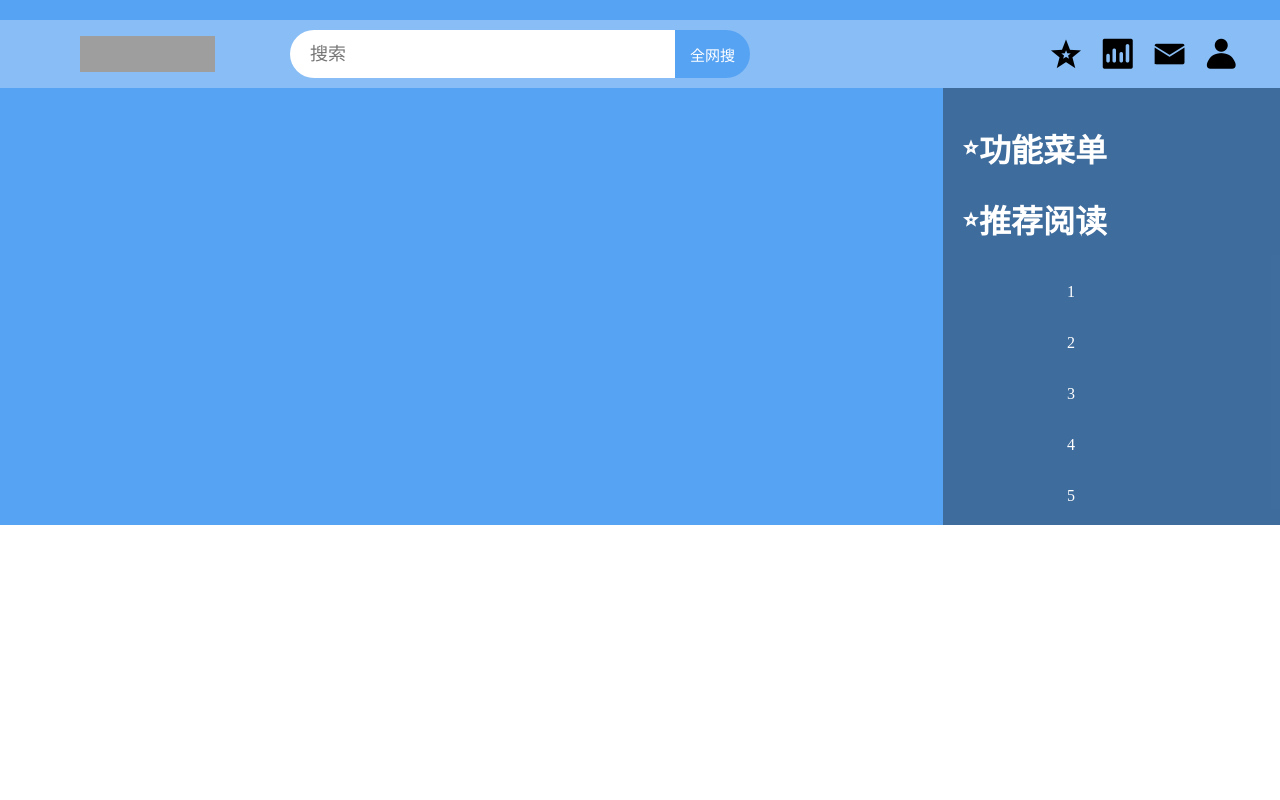
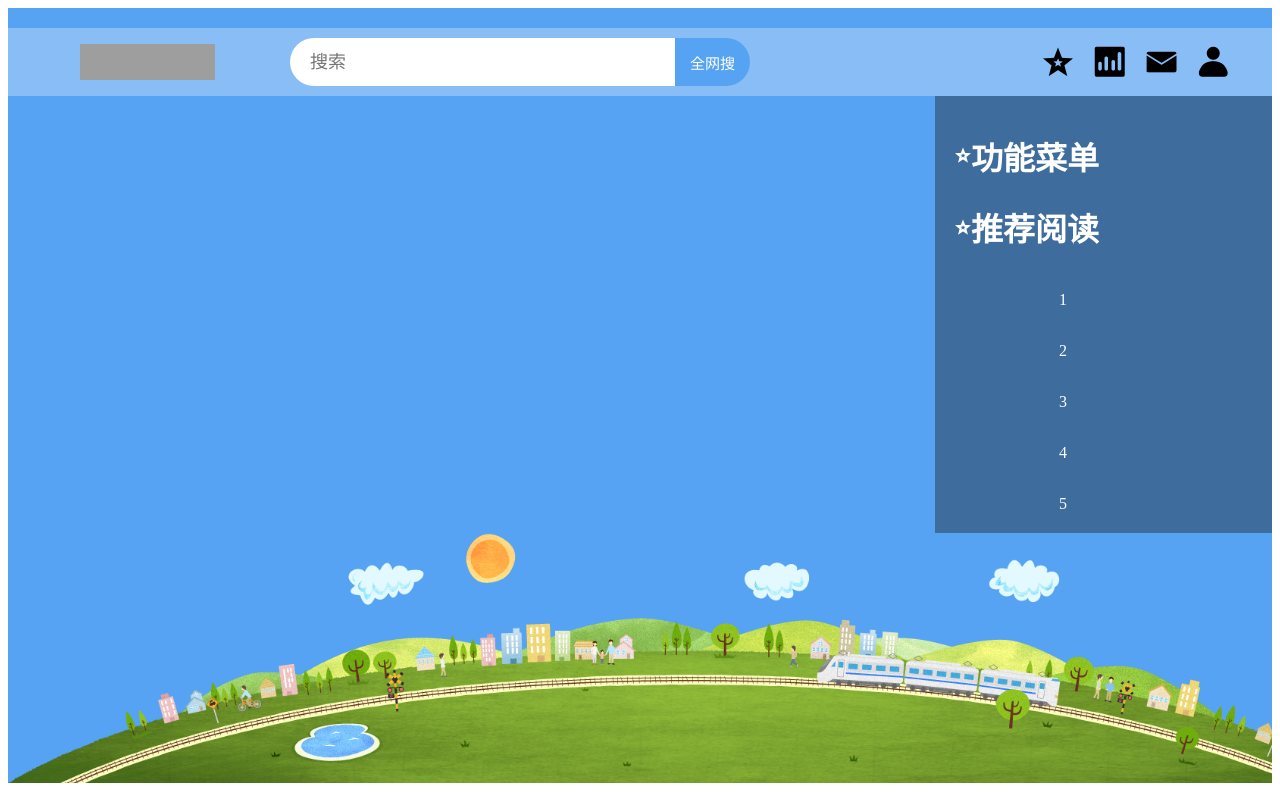
Before and after one commit to Superwzw/vue-energy, a Vue app in the folder vue-energy/: page /#/ in a window 1280 px wide. Built offline with nearby package versions, Linux system fonts and the light colour scheme; grey boxes are pictures that could not be loaded; what iview would draw is missing.

Commit message:
footer init

```diff
--- a/vue-energy/src/App.vue
+++ b/vue-energy/src/App.vue
@@ -4,9 +4,11 @@
   </div>
 </template>
 
-<style>
-  html,body{
+<style lang="stylus" scoped>
+  html,body
     padding: 0;
     margin: 0;
-  }
+  // #app
+  // 	heigth:2000px;
+  // 	border:10px solid green;
 </style>
--- /dev/null
+++ b/vue-energy/src/components/Home_components/homeFooter/homeFooter.vue
@@ -0,0 +1,30 @@
+<template>
+	<div class="homeFooter">
+		<div class="footer-img">
+			<img class="footer-img-content" src="@/assets/bg_footer.png"></img>
+		</div>
+	</div>
+</template>
+
+<script>
+	export default {
+		name: "homeFooter",
+	}
+</script>
+
+<style lang="stylus" scoped>
+@import '~@/assets/styles/varibles'
+	.homeFooter
+		position:relative;
+		overflow:hidden;
+		height:250px;
+		.footer-img
+			position:absolute;
+			top:0;
+			left:0;
+			right:0;
+			bottom:0;
+			background-color:$bgColor;
+			.footer-img-content
+				height:100%;
+</style>
--- a/vue-energy/src/views/Home.vue
+++ b/vue-energy/src/views/Home.vue
@@ -3,6 +3,7 @@
     <!-- <home-header></home-header>
     <home-nav></home-nav> -->
     <home-board></home-board>
+    <home-footer style="flex-grow: 1;"></home-footer>
   </div>
 </template>
 
@@ -11,13 +12,20 @@
 // import homeHeader from '@/components/Home_components/header/header.vue'
 // import homeNav from '@/components/Home_components/homeNav/homeNav.vue'
 import homeBoard from '@/components/Home_components/homeBoard/homeBoard.vue'
+import homeFooter from '@/components/Home_components/homeFooter/homeFooter.vue'
 export default {
   name: 'home',
   components: {
     homeBoard,
+    homeFooter,
   }
 }
 </script>
 
 <style lang="stylus" scoped>
+	.home
+		hight:15000px;
+		display:flex;
+		flex-direction:column;
+		// border:1px solid red;
 </style>
```
